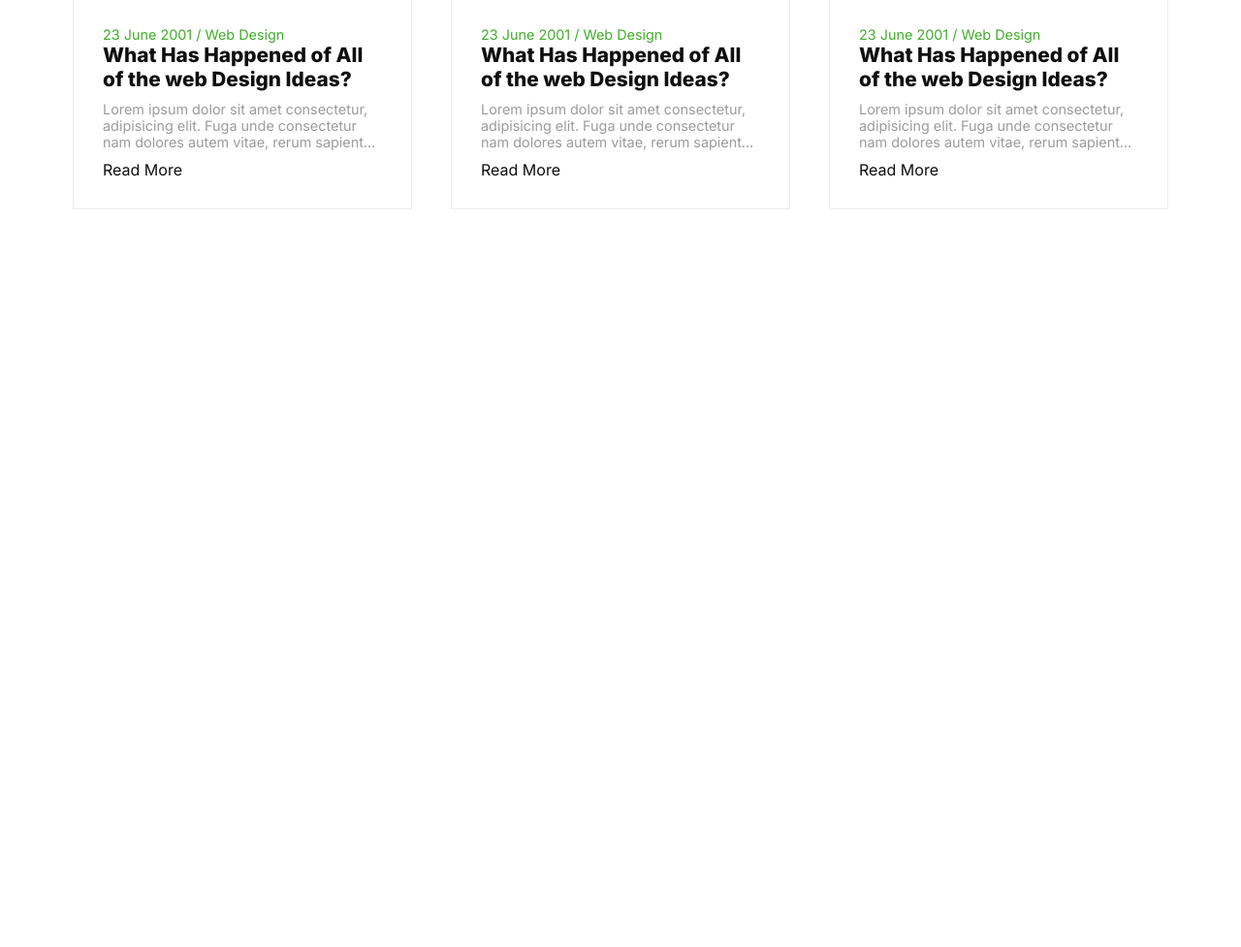
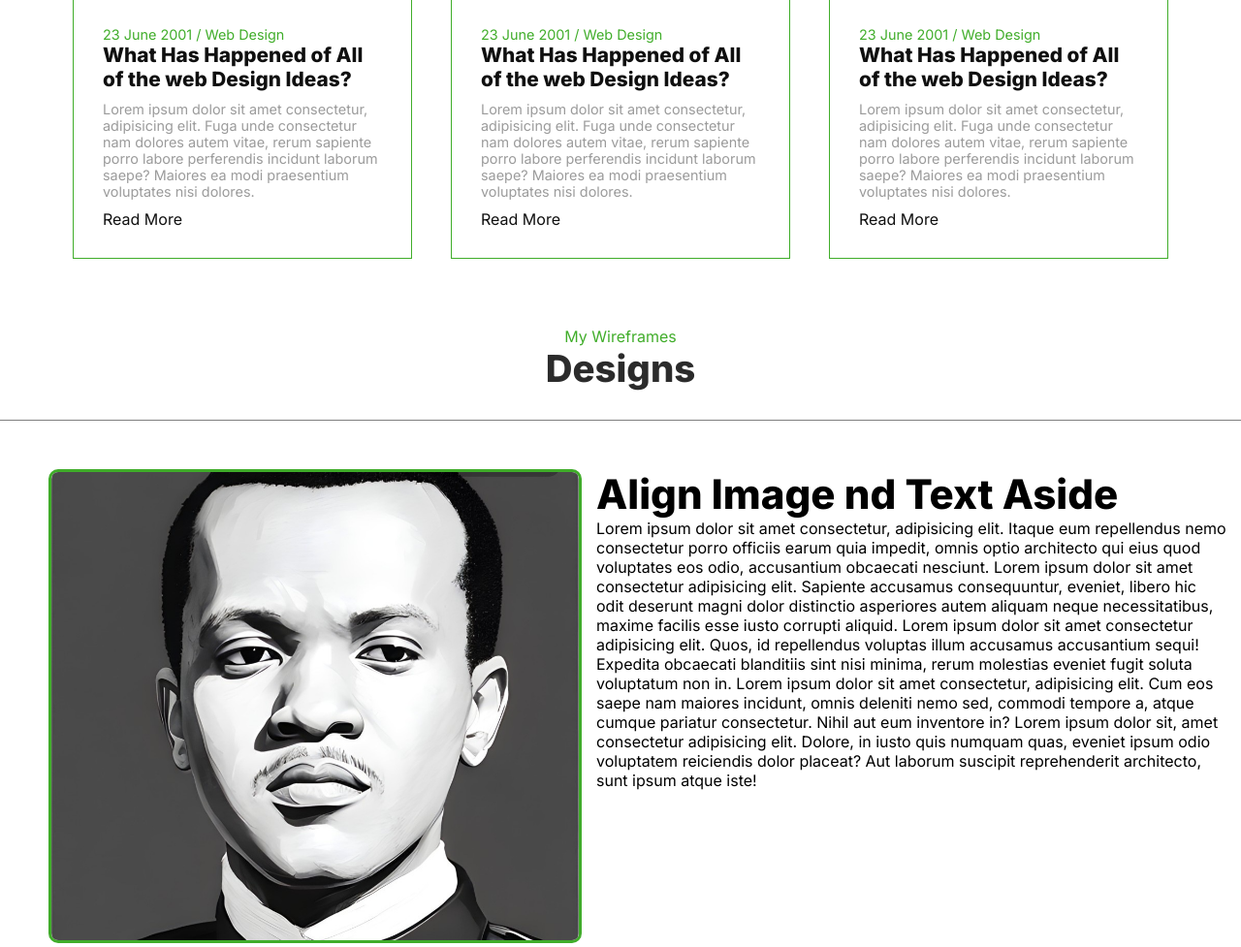
Before and after one commit to Mjiyako/website_Assignment, a plain HTML site: page index.html in a window 1280 px wide. Shown: the part 1364-2341 px from the top of the page at 97% size. Before the commit the page ends 1620 px from the top, so only its background shows below. Drawn offline with Linux system fonts and the light colour scheme.

Commit message:
design page done
does not scale when size changes, needs fix

```diff
--- a/index.html
+++ b/index.html
@@ -3,7 +3,7 @@
 <head>
     <meta charset="UTF-8">
     <meta http-equiv="X-UA-Compatible" content="IE=edge">
-    <meta name="viewport" content="width=device-width, initial-scale=1.0">
+    <meta name="viewport" content="width=device-width, initial-scale=1.0, maximum-scale=1.0, user-scalable=no">
     <link rel="stylesheet" href="style.css">
     <title>website</title>
 </head>
@@ -14,7 +14,7 @@
             <div>
                 <h1>Sanibonani,<span></span></h1>
                 <h1>My Name Is <span></span></h1>
-                <h1>Ngcweti <span></span></h1>
+                <h1>Ngcweti<span></span></h1>
                 <a href="#" type="button" class="cta">Portfolio</a>
             </div>
         </div>
@@ -87,6 +87,39 @@
     <!--End of Blog Section-->
 
 
+    <!-- Design Section -->
+       <section id="design">
+
+        <!-- heading -->
+        <div class="design-heading">
+            <span>My Wireframes</span>
+            <h2 class="design-title">Designs</h2>
+        </div>
+
+          <!-- left right content -->
+        <div class="wrapper">
+            <img src="images/1671433550784.jpg" alt="">
+            <div class="text-box">
+                <h3>Align Image nd Text Aside</h3>
+                <p>Lorem ipsum dolor sit amet consectetur, adipisicing elit. Itaque eum repellendus nemo consectetur porro officiis earum quia impedit, omnis optio architecto qui eius quod voluptates eos odio, accusantium obcaecati nesciunt. Lorem ipsum dolor sit amet consectetur adipisicing elit. Sapiente accusamus consequuntur, eveniet, libero hic odit deserunt magni dolor distinctio asperiores autem aliquam neque necessitatibus, maxime facilis esse iusto corrupti aliquid. Lorem ipsum dolor sit amet consectetur adipisicing elit. Quos, id repellendus voluptas illum accusamus accusantium sequi! Expedita obcaecati blanditiis sint nisi minima, rerum molestias eveniet fugit soluta voluptatum non in. Lorem ipsum dolor sit amet consectetur, adipisicing elit. Cum eos saepe nam maiores incidunt, omnis deleniti nemo sed, commodi tempore a, atque cumque pariatur consectetur. Nihil aut eum inventore in? Lorem ipsum dolor sit, amet consectetur adipisicing elit. Dolore, in iusto quis numquam quas, eveniet ipsum odio voluptatem reiciendis dolor placeat? Aut laborum suscipit reprehenderit architecto, sunt ipsum atque iste!</p>
+            </div>
+        </div>
+
+          <!-- left right content -->
+        <div class="wrapper">
+            <img src="images/1671433550784.jpg" alt="">
+            <div class="text-box">
+                <h3>Align Image nd Text Aside</h3>
+                <p>Lorem ipsum dolor sit amet consectetur, adipisicing elit. Itaque eum repellendus nemo consectetur porro officiis earum quia impedit, omnis optio architecto qui eius quod voluptates eos odio, accusantium obcaecati nesciunt. Lorem ipsum dolor sit amet consectetur adipisicing elit. Sapiente accusamus consequuntur, eveniet, libero hic odit deserunt magni dolor distinctio asperiores autem aliquam neque necessitatibus, maxime facilis esse iusto corrupti aliquid. Lorem ipsum dolor sit amet consectetur adipisicing elit. Quos, id repellendus voluptas illum accusamus accusantium sequi! Expedita obcaecati blanditiis sint nisi minima, rerum molestias eveniet fugit soluta voluptatum non in. Lorem ipsum dolor sit amet consectetur, adipisicing elit. Cum eos saepe nam maiores incidunt, omnis deleniti nemo sed, commodi tempore a, atque cumque pariatur consectetur. Nihil aut eum inventore in? Lorem ipsum dolor sit, amet consectetur adipisicing elit. Dolore, in iusto quis numquam quas, eveniet ipsum odio voluptatem reiciendis dolor placeat? Aut laborum suscipit reprehenderit architecto, sunt ipsum atque iste!</p>
+            </div>
+        </div>
+
+
+       </section>
+
+    <!-- End of Design Section -->
+
+
 
 </body>
 </html>
--- a/style.css
+++ b/style.css
@@ -13,6 +13,10 @@ html{
 
 a{
     text-decoration: none;
+}
+
+ul{
+    list-style: none;
 }
 
 .container{
@@ -152,7 +156,7 @@ a{
 #blog .blog-box{
     width: 350px;
     background-color: white;
-    border: 1px solid #ececec;
+    border: 1px solid rgb(64, 173, 42);
     margin: 20px;
 }
 
@@ -196,7 +200,7 @@ a{
     color: #9b9b9b;
     font-size: 0.9rem;
     display: -webkit-box;
-    -webkit-line-clamp: 3;
+    -webkit-line-clamp: 1000;
     -webkit-box-orient: vertical;
     overflow: hidden;
     text-overflow: ellipsis;
@@ -210,9 +214,77 @@ a{
 #blog .blog-text a:hover{
     color:rgb(64, 173, 42) ;
     transition: all ease 0.3s;
-    cursor: pointer;
+    cursor:pointer;
 }
 /* End of Blog Section */
+
+
+/* Design Section */
+.design-heading{
+    display: flex;
+    justify-content: center;
+    align-items:center;
+    flex-direction: column;
+    padding: 30px;
+    border-bottom: 1px solid rgba(0,0,0,0.5);
+}
+
+#design .design-heading{
+    display: flex;
+    justify-content: center;
+    align-items: center;
+    flex-direction: column;
+}
+
+#design .design-heading span{
+    color:rgb(64, 173, 42) ;
+}
+
+#design .design-heading h2{
+    font-size: 2.4rem;
+    color: #2b2b2b;
+    font-weight: 600;
+}
+
+#design .wrapper{
+    display: flex;
+    justify-content: space-between;
+    align-items: top;
+    min-height : 40vh;
+    max-height: 80vh;
+
+}
+
+.wrapper{
+    margin: 100px auto;
+    width: 95%;
+    margin-top: 50px;
+    margin-left: 50px;
+}
+
+.wrapper img{
+    max-width: 550px;
+    float: left;
+    margin-right: 15px;
+    border: 3px solid rgb(64, 173, 42);
+    border-radius: 10px;
+
+}
+#design .text-box{
+
+}
+
+#design .text-box h3{
+        font-size: 42px;
+}
+
+#design .text-box p{
+    font-size: 16px;
+}
+
+
+/* End of Design Section */
+
 
 /* keyframe */
 @keyframes text_reveal_box{
@@ -240,3 +312,29 @@ a{
     }
 }
 /* End of keyframe */
+
+
+/* media */
+@media(max-width:1250px){
+   #blog .blog-box{
+        width:300px;
+    }
+}
+
+@media(max-width:1100px){
+    #blog .blog-box{
+        width: 70%;
+    }
+}
+
+@media(max-width:550px){
+    #blog .blog-box{
+        margin: 20px 10px;
+        width: 1000%;
+    }
+
+    #blog{
+        padding: 20px;
+    }
+}
+/* media */
```
